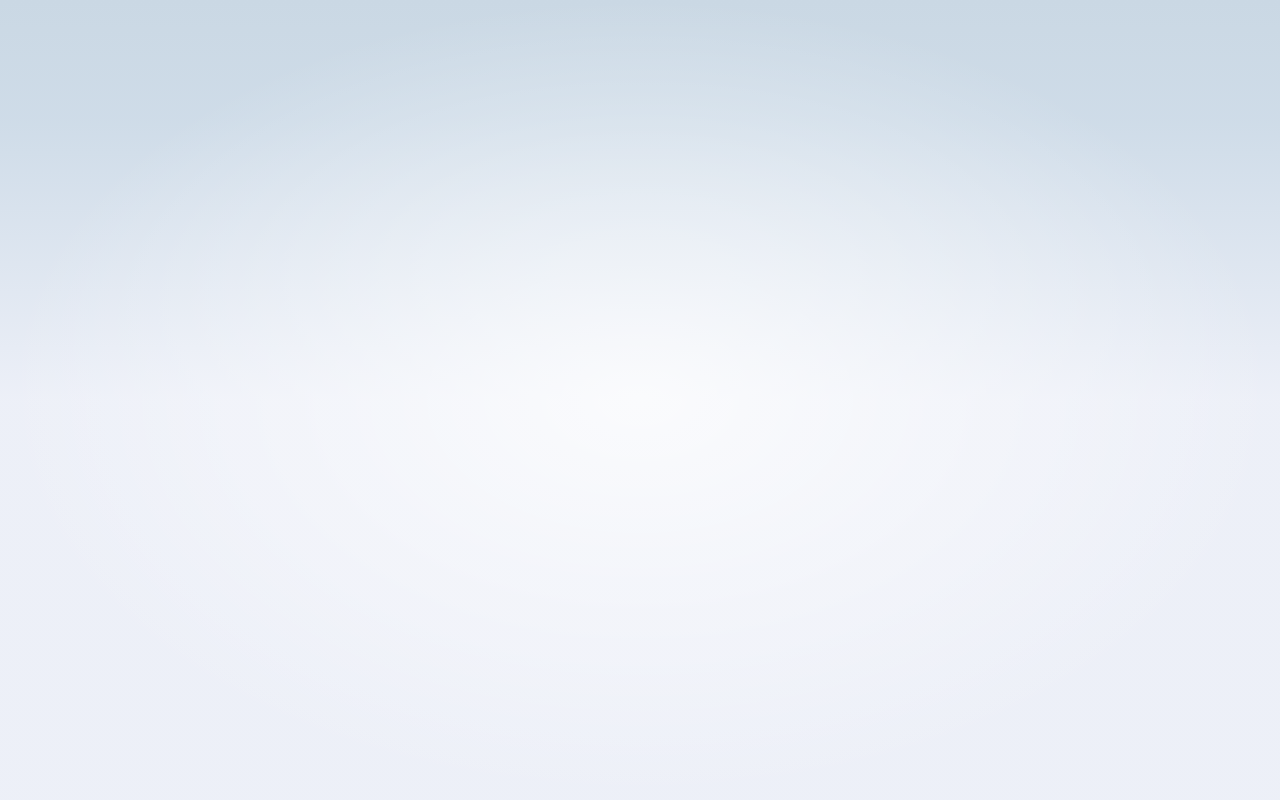
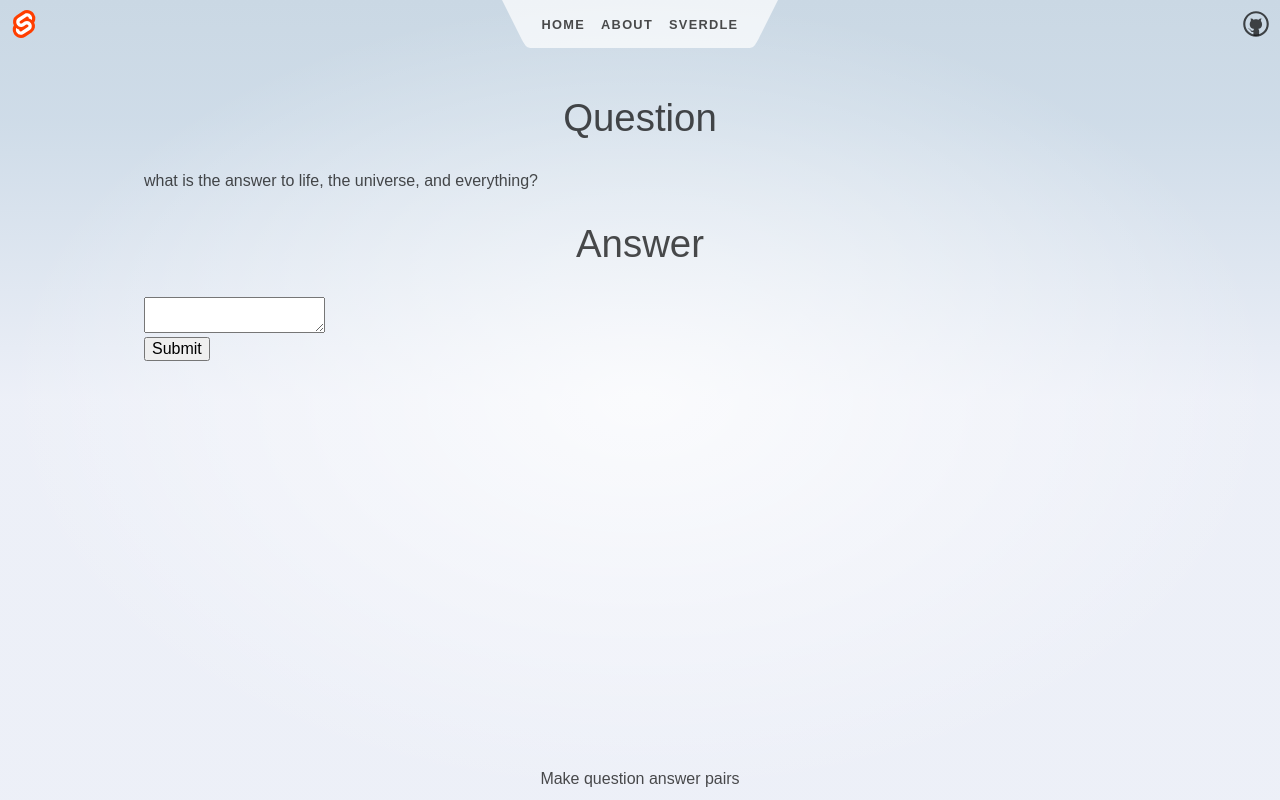
Before and after one commit to niole/free_text_submission_app, a SvelteKit app: page /question_input/1 in a window 1280 px wide. Before the commit this address had no page. Built offline with nearby package versions, Linux system fonts and the light colour scheme.

Commit message:
Add answer question page

```diff
--- a/src/routes/question_input/[id]/+page.js
+++ /dev/null
@@ -1,16 +0,0 @@
-import { error } from '@sveltejs/kit';
-
-// TODO get qs
-let qs = [];
-
-/** @type {import('./$types').PageLoad} */
-export function load({ params }) {
-    const { id } = params;
-    const pair = qs.find(q => q.id === id);
-
-    if (pair) {
-        return pair;
-    }
-
-	error(404, 'Not found');
-}
--- /dev/null
+++ b/src/routes/question_input/[id]/+page.server.ts
@@ -0,0 +1,56 @@
+import { type RequestEvent } from '@sveltejs/kit';
+import { error } from '@sveltejs/kit';
+
+// TODO get qs
+let qs: { id: string, question: string, answer: string, link?: string }[] = [];
+
+/** @type {import('./$types').Actions} */
+export const actions = {
+    submitAnswer: async (event: RequestEvent) => {
+        const body = await event.request.formData();
+        const answer = body.get('answer');
+        const id = body.get('id');
+
+        if (!id) {
+            error(400, 'Missing id');
+        }
+
+        if (!answer) {
+            error(400, 'Missing answer');
+        }
+
+        if (id && answer) {
+            const pair = qs.find(q => q.id === id);
+            if (pair) {
+                if (answer.toString() === pair.answer) {
+                    return;
+                } else {
+                    error(400, 'Incorrect answer');
+                }
+
+            }
+        }
+
+        error(404, 'Question not found');
+    },
+
+};
+
+/** @type {import('./$types').PageLoad} */
+export function load({ params }) {
+    const { id } = params;
+    const pair = qs.find(q => q.id === id);
+
+    if (pair) {
+        return {
+            question: pair.question,
+            id: pair.id,
+        };
+    }
+
+    return {
+        question: 'what is the answer to life, the universe, and everything?',
+        id: "sdf",
+    };
+	//error(404, 'Not found');
+}
--- a/src/routes/question_input/[id]/+page.svelte
+++ b/src/routes/question_input/[id]/+page.svelte
@@ -3,7 +3,7 @@
 
 	/** @type {import('./$types').PageData} */
 	export let data;
-	console.log(data);
+	let { question, id } = data;
 </script>
 
 <svelte:head>
@@ -11,9 +11,25 @@
 </svelte:head>
 
 <section>
-	<h1>
-	Answer
-	</h1>
+
+	<form action="?/submitAnswer" method="POST">
+		<input type="hidden" name="id" value={id} />
+
+		<h1>
+		Question
+		</h1>
+		<div>{question}</div>
+
+		<h1>
+		Answer
+		</h1>
+		<textarea id="answer" name="answer" />
+
+		<div>
+			<button formaction="?/submitAnswer">Submit</button>
+		</div>
+
+	</form>
 </section>
 
 <style>
```
